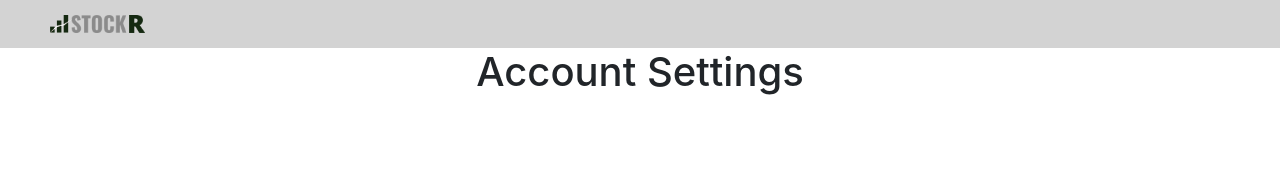
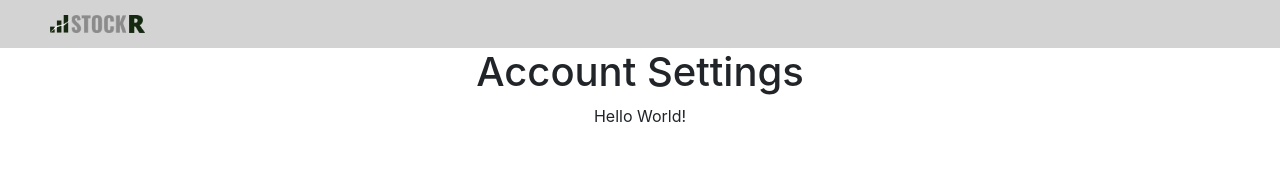
Before and after one commit to stockr-app/frontendtest, a React (Create React App) app in the folder app/: page /settings in a window 1280 px wide. Shown: the top 194 px of the page. Built offline with nearby package versions, Linux system fonts and the light colour scheme.

Commit message:
Created Footer folder and component

```diff
--- a/app/src/components/AccountSettings/AccountSettings.js
+++ b/app/src/components/AccountSettings/AccountSettings.js
@@ -1,11 +1,14 @@
 import React, { Component } from 'react'
 import Header from '../Header/Header'
+import Footer from '../Footer/Footer'
+
 export default class AccountSettings extends Component {
     render() {
         return (
             <div>
                 <Header />
                 <h1>Account Settings</h1>
+                <Footer />
             </div>
         )
     }
--- /dev/null
+++ b/app/src/components/Footer/Footer.js
@@ -0,0 +1,11 @@
+import React, { Component } from 'react';
+
+export default class Footer extends Component {
+    render() {
+        return (
+            <div>
+                Hello World!
+            </div>
+        )
+    }
+}
```
Also changed, not shown: app/src/components/Footer/Footer.css (added), 1 other file (tests, documents, lock files or other folders).
